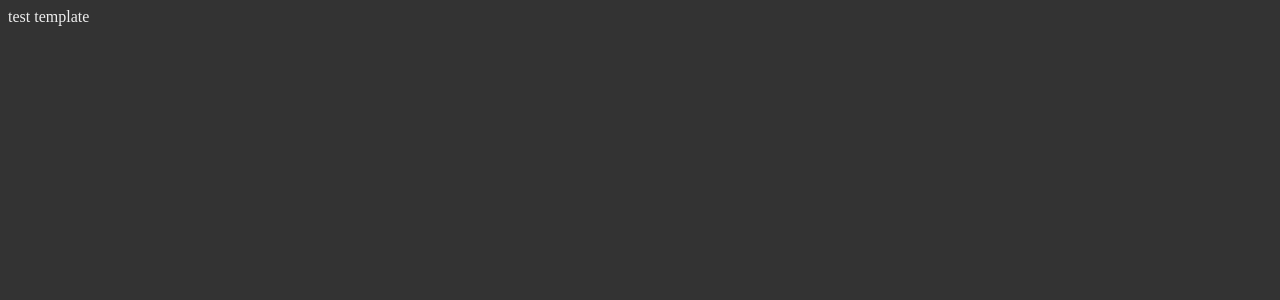
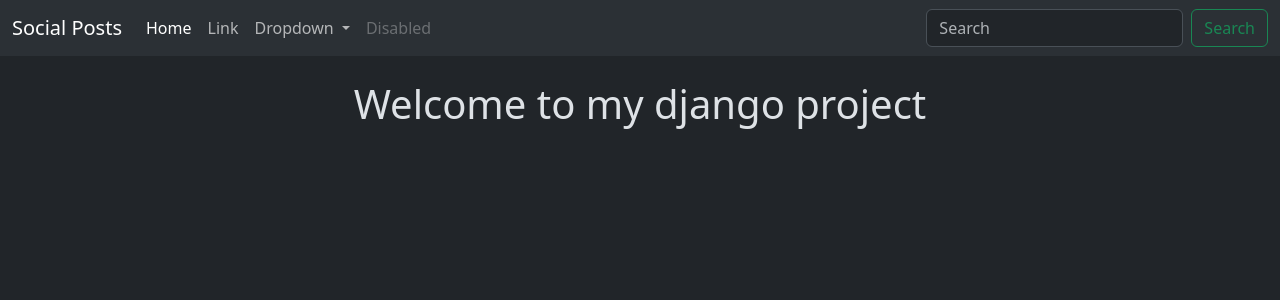
Before and after one commit to aditya13raja/social_posts, a Django app: page /tweet/ in a window 1280 px wide. Before the commit the part shown is almost empty. Shown: the top 300 px of the page. Run offline with Django 4.2, Linux system fonts and the light colour scheme.

Commit message:
Complete layout configuration

```diff
--- /dev/null
+++ b/templates/layout.html
@@ -0,0 +1,56 @@
+{% load static %}
+<!DOCTYPE html>
+<html lang="en" data-bs-theme="dark">
+    <head>
+        <meta charset="UTF-8">
+        <meta name="viewport" content="width=device-width, initial-scale=1.0">
+        <link href="https://cdn.jsdelivr.net/npm/bootstrap@5.3.5/dist/css/bootstrap.min.css" rel="stylesheet" integrity="sha384-SgOJa3DmI69IUzQ2PVdRZhwQ+dy64/BUtbMJw1MZ8t5HZApcHrRKUc4W0kG879m7" crossorigin="anonymous">
+        <title>
+            {% block title %}
+            Social Posts
+            {% endblock %}
+        </title>
+    </head>
+    <body>
+        <nav class="navbar navbar-expand-lg bg-body-tertiary">
+            <div class="container-fluid">
+                <a class="navbar-brand" href="#">Social Posts</a>
+                <button class="navbar-toggler" type="button" data-bs-toggle="collapse" data-bs-target="#navbarSupportedContent" aria-controls="navbarSupportedContent" aria-expanded="false" aria-label="Toggle navigation">
+                    <span class="navbar-toggler-icon"></span>
+                </button>
+                <div class="collapse navbar-collapse" id="navbarSupportedContent">
+                    <ul class="navbar-nav me-auto mb-2 mb-lg-0">
+                        <li class="nav-item">
+                            <a class="nav-link active" aria-current="page" href="#">Home</a>
+                        </li>
+                        <li class="nav-item">
+                            <a class="nav-link" href="#">Link</a>
+                        </li>
+                        <li class="nav-item dropdown">
+                            <a class="nav-link dropdown-toggle" href="#" role="button" data-bs-toggle="dropdown" aria-expanded="false">
+                                Dropdown
+                            </a>
+                            <ul class="dropdown-menu">
+                                <li><a class="dropdown-item" href="#">Action</a></li>
+                                <li><a class="dropdown-item" href="#">Another action</a></li>
+                                <li><hr class="dropdown-divider"></li>
+                                <li><a class="dropdown-item" href="#">Something else here</a></li>
+                            </ul>
+                        </li>
+                        <li class="nav-item">
+                            <a class="nav-link disabled" aria-disabled="true">Disabled</a>
+                        </li>
+                    </ul>
+                    <form class="d-flex" role="search">
+                        <input class="form-control me-2" type="search" placeholder="Search" aria-label="Search">
+                        <button class="btn btn-outline-success" type="submit">Search</button>
+                    </form>
+                </div>
+            </div>
+        </nav>
+        <div class="container">
+            {% block content %}
+            {% endblock %}
+        </div>
+    </body>
+</html>
--- a/tweet/templates/index.html
+++ b/tweet/templates/index.html
@@ -1,17 +1,11 @@
-<!DOCTYPE html>
-<html lang="en">
-<head>
-    <meta charset="UTF-8">
-    <meta name="viewport" content="width=device-width, initial-scale=1.0">
-    <title>Document</title>
-    <style>
-        body {
-            background-color: #333;
-            color: #eee;
-        }
-    </style>
-</head>
-<body>
-    test template
-</body>
-</html>
+{% extends "layout.html" %}
+
+{% block title %}
+Social tweet
+{% endblock %}
+
+{% block content %}
+
+<h1 class="text-center mt-4">Welcome to my django project</h1>
+
+{% endblock %}
```
